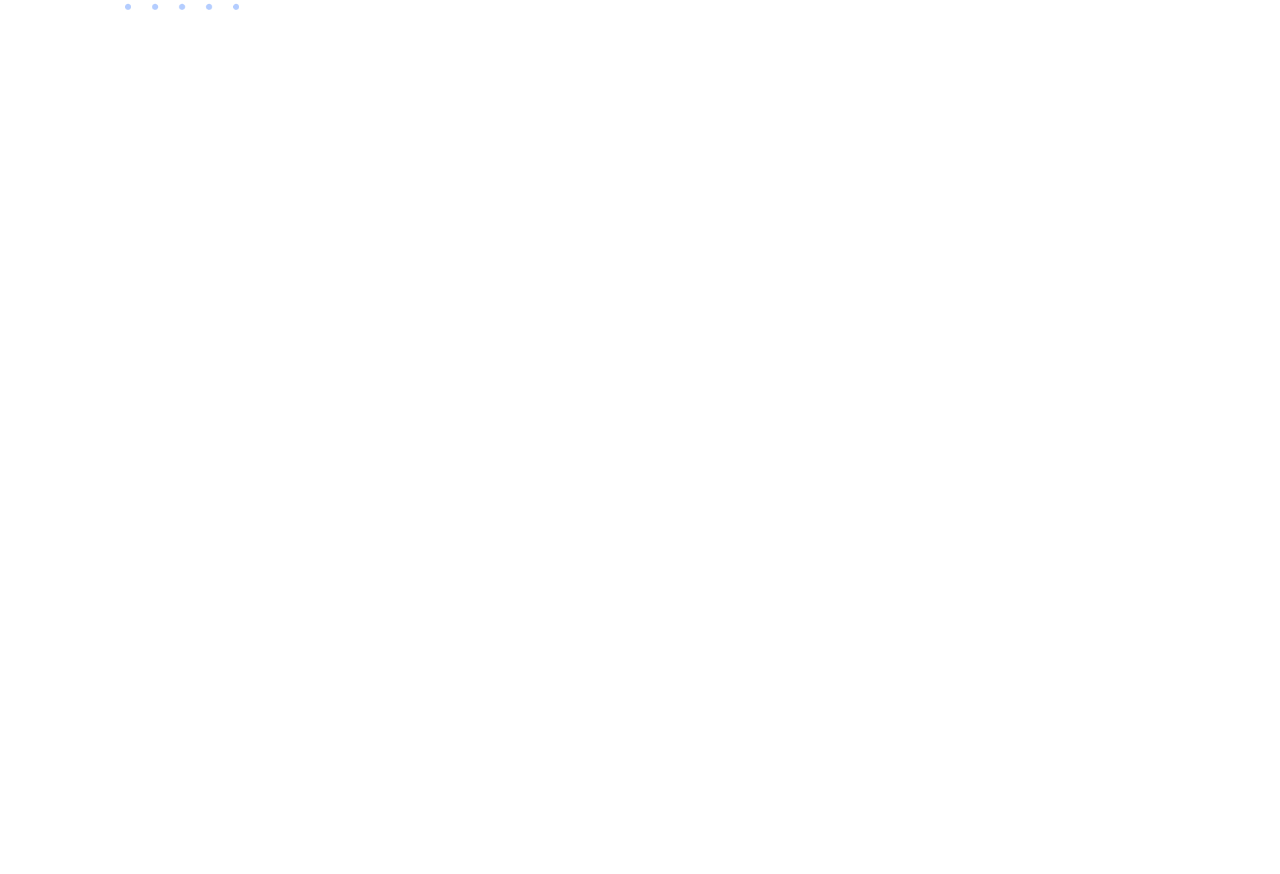
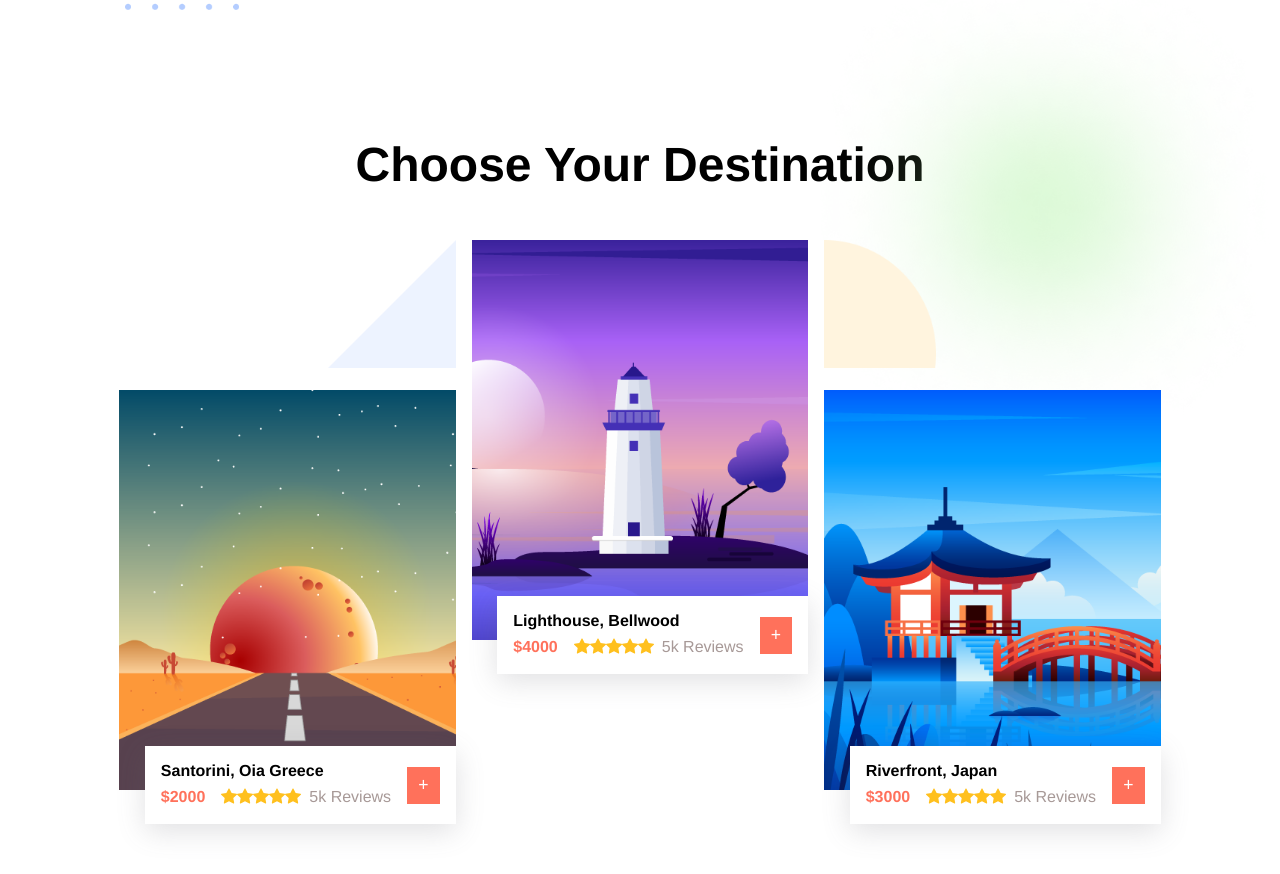
Before and after one commit to rezaGhoreyshiWeb/travel-agency, a React (Vite) app: page / in a window 1280 px wide. Shown: the part 2460-3334 px from the top of the page. Before the commit the page ends 2635 px from the top, so only its background shows below. Built offline with nearby package versions, Linux system fonts and the light colour scheme.

Commit message:
Tours.jsx

```diff
--- a/src/App.jsx
+++ b/src/App.jsx
@@ -3,6 +3,7 @@
 import Navbar from "./components/Navbar";
 import Offer from "./components/Offer";
 import Services from "./components/Services";
+import Tours from "./components/Tours";
 
 function App() {
   return (
@@ -13,6 +14,7 @@
         <Services/>
         <Destination/>
         <Offer/>
+        <Tours/>
       </div>
     </>
   );
--- /dev/null
+++ b/src/components/Tours.jsx
@@ -0,0 +1,198 @@
+import React from "react";
+import styled from "styled-components";
+import { BsFillStarFill } from "react-icons/bs";
+import tour1 from "../assets/tour1.png";
+import tour2 from "../assets/tour2.png";
+import tour3 from "../assets/tour3.png";
+import vector1 from "../assets/vector1.png";
+import vector2 from "../assets/vector2.png";
+import ellipse from "../assets/ellipse.png";
+
+export default function Tours() {
+  const data = [
+    {
+      image: tour1,
+      title: "Santorini, Oia Greece",
+      price: 2000,
+      reviews: "5k Reviews",
+    },
+    {
+      image: tour2,
+      title: "Lighthouse, Bellwood",
+      price: 4000,
+      reviews: "5k Reviews",
+    },
+    {
+      image: tour3,
+      title: "Riverfront, Japan",
+      price: 3000,
+      reviews: "5k Reviews",
+    },
+  ];
+  return (
+    <Section id="tour">
+      <h2>Choose Your Destination</h2>
+      <img src={ellipse} alt="ellipse" className="ellipse" />
+      <div className="tours">
+        {data.map(({ image, title, price, reviews }, index) => {
+          return (
+            <div className="tour" key={title}>
+              <div className="image">
+                <img src={image} alt="tour" />
+                {index === 1 && (
+                  <div className="vectors">
+                    <img src={vector1} alt="vector" className="vector1" />
+                    <img src={vector2} alt="vector" className="vector2" />
+                  </div>
+                )}
+              </div>
+              <div className="info">
+                <div className="details">
+                  <h4>{title}</h4>
+                  <div className="price-details">
+                    <span className="price">${price}</span>
+                    <div className="reviews">
+                      <div className="stars">
+                        <BsFillStarFill />
+                        <BsFillStarFill />
+                        <BsFillStarFill />
+                        <BsFillStarFill />
+                        <BsFillStarFill />
+                      </div>
+                      <span className="review">{reviews}</span>
+                    </div>
+                  </div>
+                </div>
+                <button>+</button>
+              </div>
+            </div>
+          );
+        })}
+      </div>
+    </Section>
+  );
+}
+
+const Section = styled.section`
+  margin-top: 15rem;
+  margin-bottom: 5rem;
+  position: relative;
+  .ellipse {
+    position: absolute;
+    right: -5rem;
+    top: -20rem;
+    height: 30rem;
+  }
+  h2 {
+    text-align: center;
+    transform: translateY(-150px);
+    font-size: 3rem;
+    margin-bottom: 3rem;
+  }
+  .tours {
+    display: flex;
+    gap: 1rem;
+    justify-content: center;
+    .tour {
+      position: relative;
+      &:nth-of-type(2) {
+        transform: translateY(-150px);
+      }
+      .image {
+        img {
+          height: 25rem;
+        }
+        .vectors {
+          .vector1 {
+            position: absolute;
+            height: 8rem;
+            top: 0rem;
+            left: -9rem;
+          }
+          .vector2 {
+            position: absolute;
+            height: 8rem;
+            top: 0rem;
+            right: -8rem;
+          }
+        }
+      }
+      .info {
+        position: absolute;
+        bottom: -30px;
+        right: 0;
+        background-color: white;
+        display: flex;
+        justify-content: center;
+        align-items: center;
+        gap: 1rem;
+        padding: 1rem;
+        box-shadow: rgba(100, 100, 111, 0.2) 0px 7px 29px 0px;
+        button {
+          padding: 0.5rem 0.7rem;
+          background-color: var(--primary-color);
+          border: none;
+          font-size: 1.1rem;
+          color: white;
+          cursor: pointer;
+        }
+        .details {
+          display: flex;
+          flex-direction: column;
+          gap: 0.5rem;
+          .price-details {
+            display: flex;
+            gap: 1rem;
+            .price {
+              color: var(--primary-color);
+              font-weight: bolder;
+            }
+            .reviews {
+              display: flex;
+              gap: 0.5rem;
+              .stars {
+                svg {
+                  color: #ffc01e;
+                }
+              }
+              .review {
+                color: var(--secondary-text);
+              }
+            }
+          }
+        }
+      }
+    }
+  }
+  @media screen and (min-width: 280px) and (max-width: 1080px) {
+    margin: 0 2rem;
+    .ellipse {
+      display: none;
+    }
+    h2 {
+      transform: translateY(0px);
+      font-size: 2rem;
+    }
+    .tours {
+      flex-direction: column;
+      gap: 5rem;
+      .tour {
+        &:nth-of-type(2) {
+          transform: translateY(0);
+        }
+        button {
+          display: none !important;
+        }
+        .image {
+          img {
+            max-inline-size: 100%;
+            block-size: auto;
+          }
+          .vectors {
+            display: none;
+          }
+        }
+      }
+    }
+  }
+`;
```
